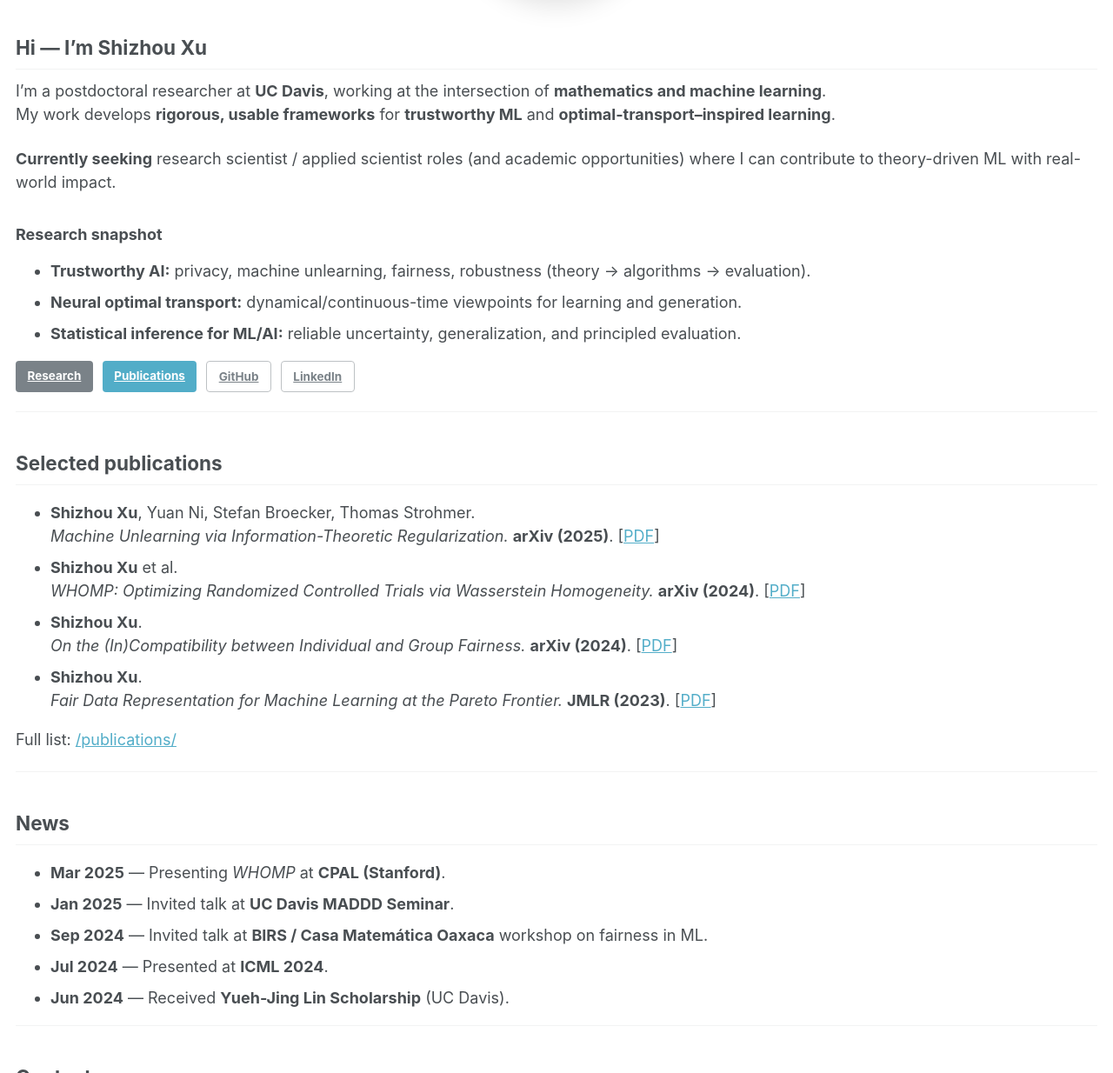
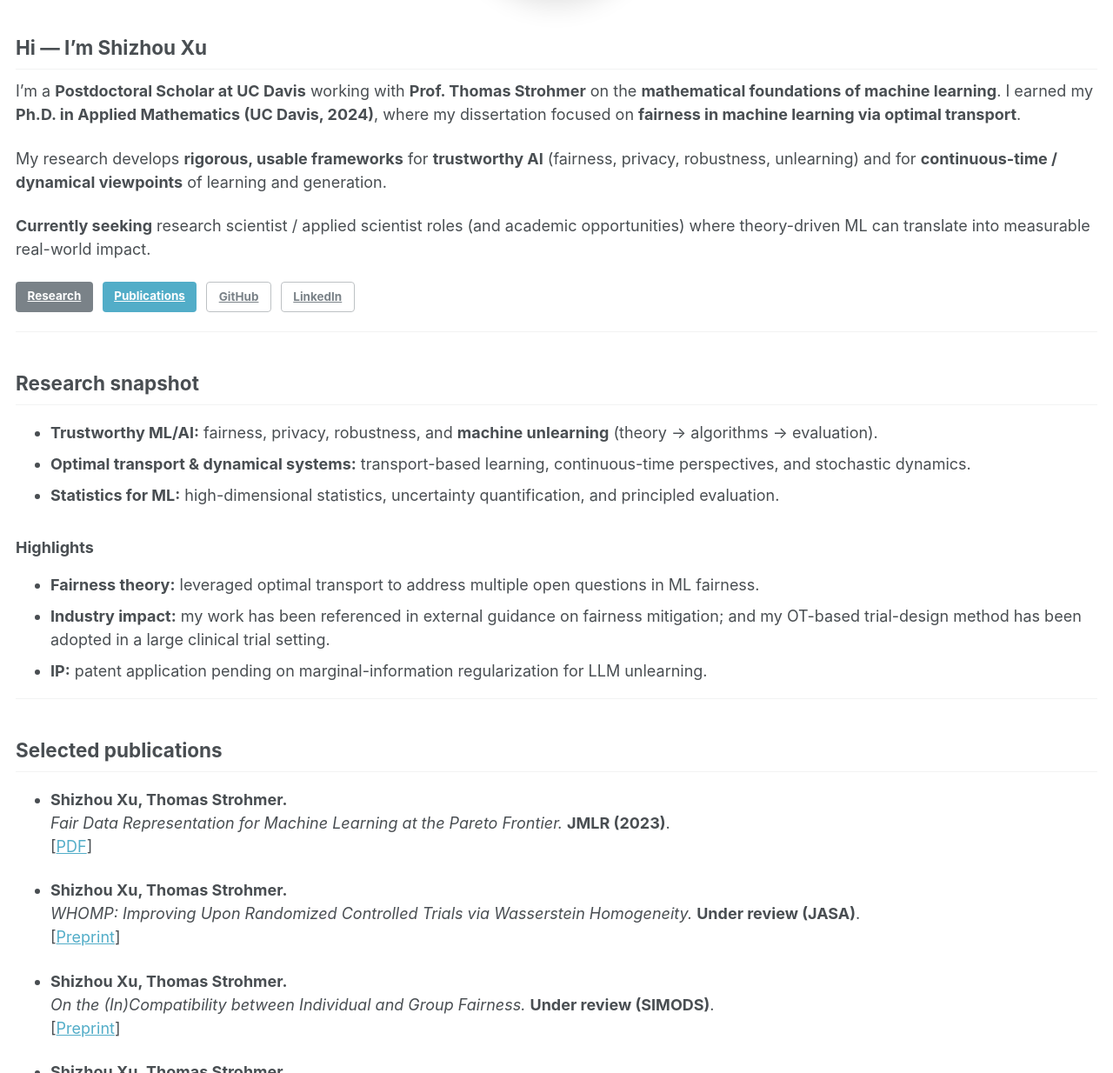
Before and after one commit to xushizhou/xushizhou.github.io, a Jekyll site: the page built from _pages/about.md, in a window 1280 px wide and 1400 px high, scrolled down 338 px, cut to the strip 166-1400 px from the top of the window. Shown: the whole strip at 87% size. Built offline with Jekyll 4.4.1, drawn with Linux system fonts in a browser that asks for light colours; some of the changed text lies outside the part shown.

Commit message:
Revise about page content and overlay filter
Updated the overlay filter and revised the content to reflect current research and roles.

```diff
--- a/_pages/about.md
+++ b/_pages/about.md
@@ -6,12 +6,13 @@ author_profile: true
 classes: wide
 header:
   overlay_color: "#000"
-  overlay_filter: "0.15"
+  overlay_filter: "0.18"
   # overlay_image: /assets/images/hero.jpg   # optional
   actions:
     - label: "Download CV"
       url: "/files/CV.pdf"
     - label: "Google Scholar"
+      # Replace YOUR_ID with your actual Scholar ID
       url: "https://scholar.google.com/citations?user=YOUR_ID"
     - label: "Email"
       url: "mailto:shzxu@ucdavis.edu"
@@ -23,15 +24,11 @@ header:
 
 ## Hi — I’m **Shizhou Xu**
 
-I’m a postdoctoral researcher at **UC Davis**, working at the intersection of **mathematics and machine learning**.
-My work develops **rigorous, usable frameworks** for **trustworthy ML** and **optimal-transport–inspired learning**.
+I’m a **Postdoctoral Scholar at UC Davis** working with **Prof. Thomas Strohmer** on the **mathematical foundations of machine learning**. I earned my **Ph.D. in Applied Mathematics (UC Davis, 2024)**, where my dissertation focused on **fairness in machine learning via optimal transport**.
 
-**Currently seeking** research scientist / applied scientist roles (and academic opportunities) where I can contribute to theory-driven ML with real-world impact.
+My research develops **rigorous, usable frameworks** for **trustworthy AI** (fairness, privacy, robustness, unlearning) and for **continuous-time / dynamical viewpoints** of learning and generation.
 
-### Research snapshot
-- **Trustworthy AI:** privacy, machine unlearning, fairness, robustness (theory → algorithms → evaluation).
-- **Neural optimal transport:** dynamical/continuous-time viewpoints for learning and generation.
-- **Statistical inference for ML/AI:** reliable uncertainty, generalization, and principled evaluation.
+**Currently seeking** research scientist / applied scientist roles (and academic opportunities) where theory-driven ML can translate into measurable real-world impact.
 
 <div class="cta-row">
   <a class="btn btn--primary" href="/research/">Research</a>
@@ -42,29 +39,56 @@ My work develops **rigorous, usable frameworks** for **trustworthy ML** and **op
 
 ---
 
+## Research snapshot
+
+- **Trustworthy ML/AI:** fairness, privacy, robustness, and **machine unlearning** (theory → algorithms → evaluation).
+- **Optimal transport & dynamical systems:** transport-based learning, continuous-time perspectives, and stochastic dynamics.
+- **Statistics for ML:** high-dimensional statistics, uncertainty quantification, and principled evaluation.
+
+### Highlights
+- **Fairness theory:** leveraged optimal transport to address multiple open questions in ML fairness.
+- **Industry impact:** my work has been referenced in external guidance on fairness mitigation; and my OT-based trial-design method has been adopted in a large clinical trial setting.
+- **IP:** patent application pending on marginal-information regularization for LLM unlearning.
+
+---
+
 ## Selected publications
-- **Shizhou Xu**, Yuan Ni, Stefan Broecker, Thomas Strohmer.
-  *Machine Unlearning via Information-Theoretic Regularization.* **arXiv (2025)**. [[PDF](https://www.arxiv.org/pdf/2502.05684)]
-- **Shizhou Xu** et al.
-  *WHOMP: Optimizing Randomized Controlled Trials via Wasserstein Homogeneity.* **arXiv (2024)**. [[PDF](https://arxiv.org/pdf/2409.18504)]
-- **Shizhou Xu**.
-  *On the (In)Compatibility between Individual and Group Fairness.* **arXiv (2024)**. [[PDF](https://arxiv.org/pdf/2401.07174)]
-- **Shizhou Xu**.
-  *Fair Data Representation for Machine Learning at the Pareto Frontier.* **JMLR (2023)**. [[PDF](https://www.jmlr.org/papers/volume24/22-0005/22-0005.pdf)]
+
+- **Shizhou Xu, Thomas Strohmer.**
+  *Fair Data Representation for Machine Learning at the Pareto Frontier.* **JMLR (2023)**.
+  [[PDF](https://www.jmlr.org/papers/volume24/22-0005/22-0005.pdf)]
+
+- **Shizhou Xu, Thomas Strohmer.**
+  *WHOMP: Improving Upon Randomized Controlled Trials via Wasserstein Homogeneity.* **Under review (JASA)**.
+  [[Preprint](https://arxiv.org/pdf/2409.18504)]
+
+- **Shizhou Xu, Thomas Strohmer.**
+  *On the (In)Compatibility between Individual and Group Fairness.* **Under review (SIMODS)**.
+  [[Preprint](https://arxiv.org/pdf/2401.07174)]
+
+- **Shizhou Xu, Thomas Strohmer.**
+  *Machine Unlearning via Information-Theoretic Regularization.* (manuscript; see publications page for the latest links).
+  [[Preprint](https://www.arxiv.org/pdf/2502.05684)]
+
+- **Shizhou Xu, Yuan Ni, Stefan Broecker, Thomas Strohmer.**
+  *Forgetting-MarI: LLM Unlearning via Marginal Information Regularization.* **Under review (ICLR 2026)**.
+  *(Patent application pending.)*
 
 Full list: [/publications/](/publications/)
 
 ---
 
-## News
-- **Mar 2025** — Presenting *WHOMP* at **CPAL (Stanford)**.
-- **Jan 2025** — Invited talk at **UC Davis MADDD Seminar**.
-- **Sep 2024** — Invited talk at **BIRS / Casa Matemática Oaxaca** workshop on fairness in ML.
-- **Jul 2024** — Presented at **ICML 2024**.
-- **Jun 2024** — Received **Yueh-Jing Lin Scholarship** (UC Davis).
+## News & talks
+
+- **2026** — Talks to appear at **AIM Workshop (Fairness and Foundations in ML)** and **Joint Mathematics Meetings**.
+- **2025** — Invited/selected talks: **University of Utah Applied Math Seminar**, **INFORMS Annual Meeting**, **SLAC Users Meeting (Stanford)**.
+- **2025** — **CPAL Spotlight Track** and **ICLR Workshop** presentation on WHOMP.
+- **2024** — Presented at **ICML 2024** and **CMO–BIRS** (Casa Matemática Oaxaca / Banff).
+- **2024** — **Yueh-Jing Lin Scholarship (UC Davis)**.
 
 ---
 
 ## Contact
+
 Email: [shzxu@ucdavis.edu](mailto:shzxu@ucdavis.edu)
-CV: [/files/CV.pdf](/files/CV.pdf) · Scholar: (add your ID) · GitHub/LinkedIn above
+CV: [/files/CV.pdf](/files/CV.pdf)
```
